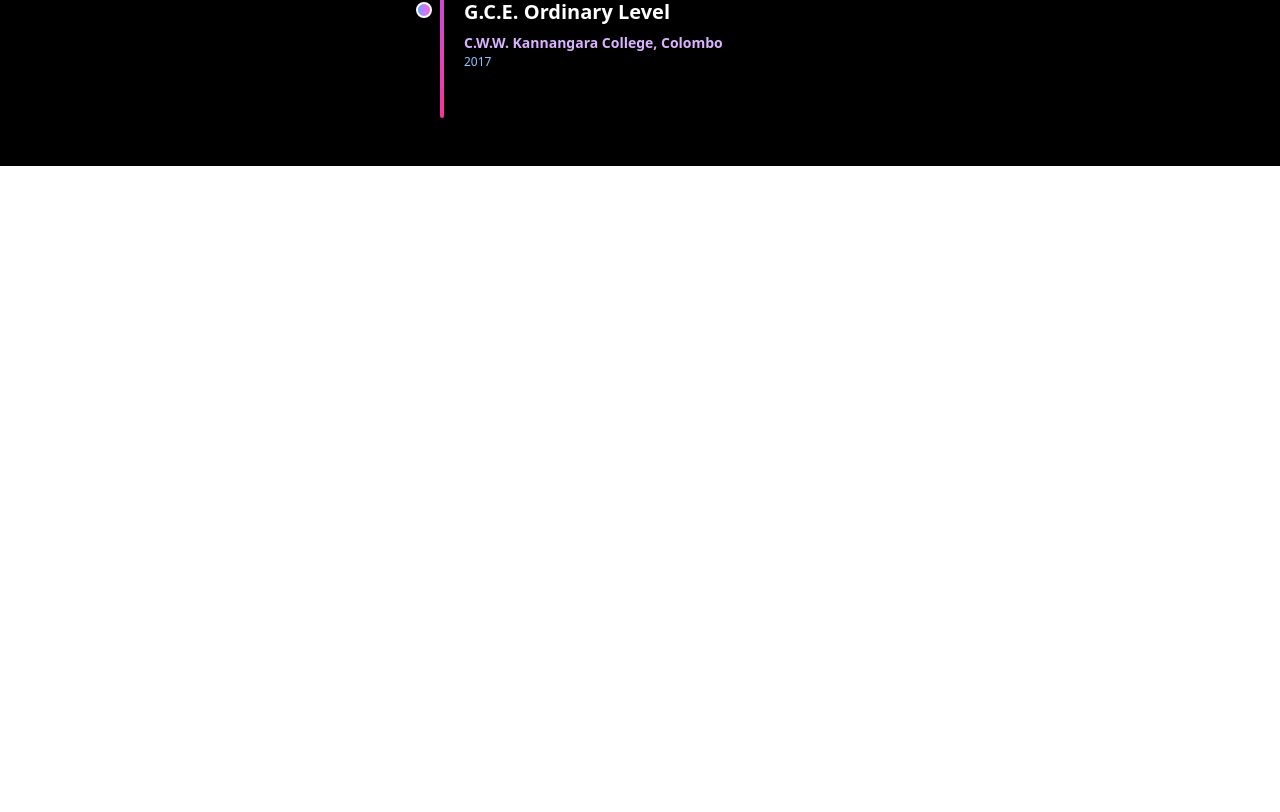
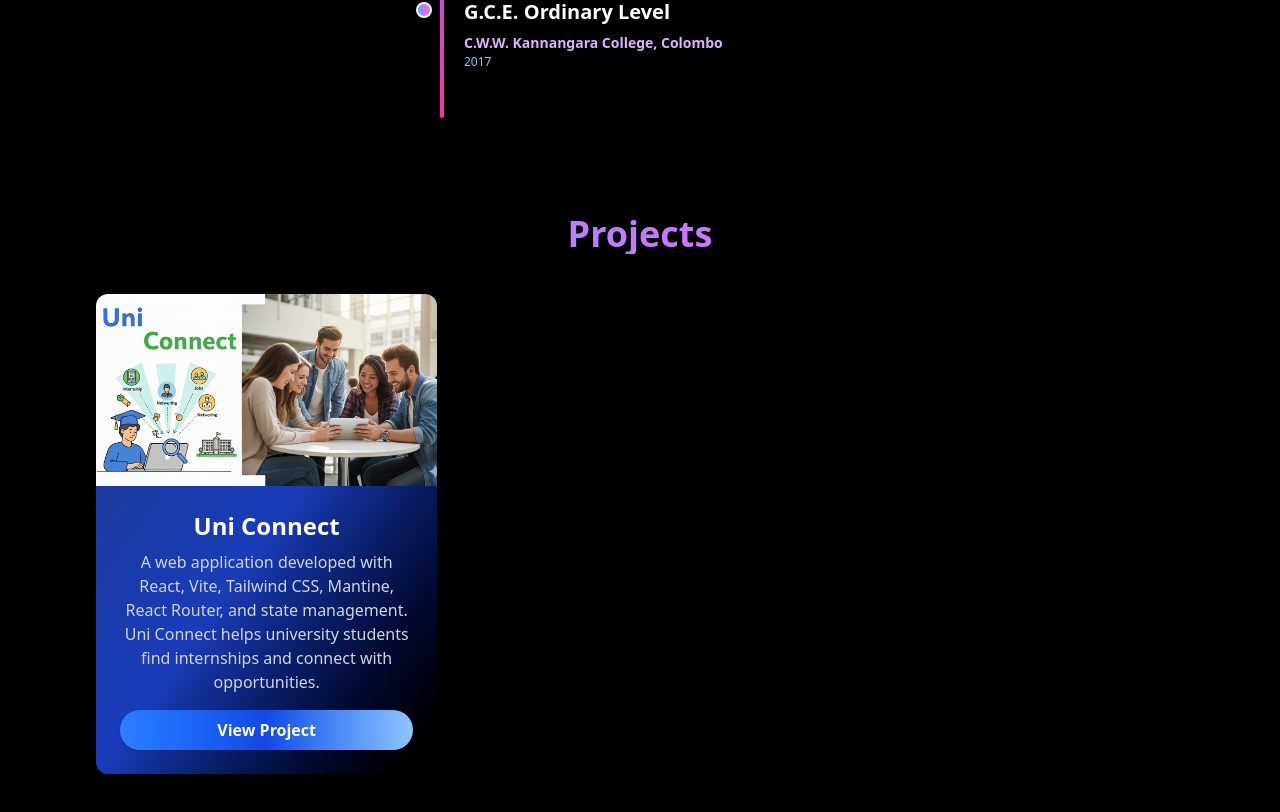
Before and after one commit to kavinduhcolombage/portfolio, a React (Vite) app: page / in a window 1280 px wide. Shown: the part 1434-2246 px from the top of the page. Before the commit the page ends 1600 px from the top, so only its background shows below. Built offline with nearby package versions, Linux system fonts and the light colour scheme.

Commit message:
Add Project section with project details and layout

```diff
--- a/src/Content/Portfolio.tsx
+++ b/src/Content/Portfolio.tsx
@@ -3,6 +3,7 @@
 import AboutMe from "../Sections/Aboutme";
 import Education from "../Sections/Education";
 import Introduction from "../Sections/Introduction";
+import Project from "../Sections/Project";
 
 const Portfolio = () => {
     return (
@@ -12,6 +13,7 @@
             <Introduction />
             <AboutMe />
             <Education/>
+            <Project/>
         </div>
     );
 };
--- /dev/null
+++ b/src/Sections/Project.tsx
@@ -0,0 +1,66 @@
+const projects = [
+    {
+        title: "Uni Connect",
+        image: "/projects/uniconnect.png",
+        description: "A web application developed with React, Vite, Tailwind CSS, Mantine, React Router, and state management. Uni Connect helps university students find internships and connect with opportunities.",
+        link: "https://github.com/kavinduhcolombage/UniConnect_Frontend.git"
+    },
+    // {
+    //     title: "Galaxy Explorer",
+    //     image: "/projects/galaxy-explorer.png",
+    //     description: "A web app to visualize and explore galaxies in 3D space. Built with React, Three.js, and Tailwind CSS.",
+    //     link: "https://github.com/yourusername/galaxy-explorer",
+    // },
+    // {
+    //     title: "Star Network Chat",
+    //     image: "/projects/star-network-chat.png",
+    //     description: "A real-time chat application with a cosmic theme, featuring animated backgrounds and secure messaging.",
+    //     link: "https://github.com/yourusername/star-network-chat",
+    // },
+    // {
+    //     title: "Nebula Portfolio",
+    //     image: "/projects/nebula-portfolio.png",
+    //     description: "A personal portfolio template inspired by nebulae, with interactive sections and smooth animations.",
+    //     link: "https://github.com/yourusername/nebula-portfolio",
+    // },
+];
+
+const Project = () => {
+    return (
+        <section className="relative flex flex-col items-center justify-center min-h-[50vh] px-24 max-[400px]:px-10 py-12">
+            <div className="relative z-10 text-center w-full">
+                <h2 className="text-4xl font-extrabold text-transparent bg-clip-text bg-gradient-to-r from-blue-400 via-purple-400 to-pink-400 drop-shadow-lg mb-10">
+                    Projects
+                </h2>
+                <div className="grid grid-cols-1 md:grid-cols-2 lg:grid-cols-3 gap-8">
+                    {projects.map((project, idx) => (
+                        <div
+                            key={idx}
+                            className="bg-gradient-to-br from-blue-900 via-blue-800 to-black rounded-xl shadow-lg overflow-hidden flex flex-col items-center transition-transform hover:scale-105"
+                        >
+                            <img
+                                src={project.image}
+                                alt={project.title}
+                                className="w-full h-48 max-[400px]:h-38 object-cover sm:h-48"
+                            />
+                            <div className="p-6 flex flex-col flex-1 justify-between">
+                                <h3 className="text-2xl font-bold text-white mb-2">{project.title}</h3>
+                                <p className="text-gray-300 mb-4">{project.description}</p>
+                                <a
+                                    href={project.link}
+                                    target="_blank"
+                                    rel="noopener noreferrer"
+                                    className="inline-block px-4 py-2 rounded-full bg-gradient-to-r from-blue-500 via-blue-700 to-blue-300 text-white font-semibold shadow hover:opacity-80 transition"
+                                >
+                                    View Project
+                                </a>
+                            </div>
+                        </div>
+                    ))}
+                </div>
+            </div>
+        </section>
+    );
+};
+
+export default Project;
```
Also changed, not shown: public/projects/uniconnect.png (added), 1 other file (tests, documents, lock files or other folders).
